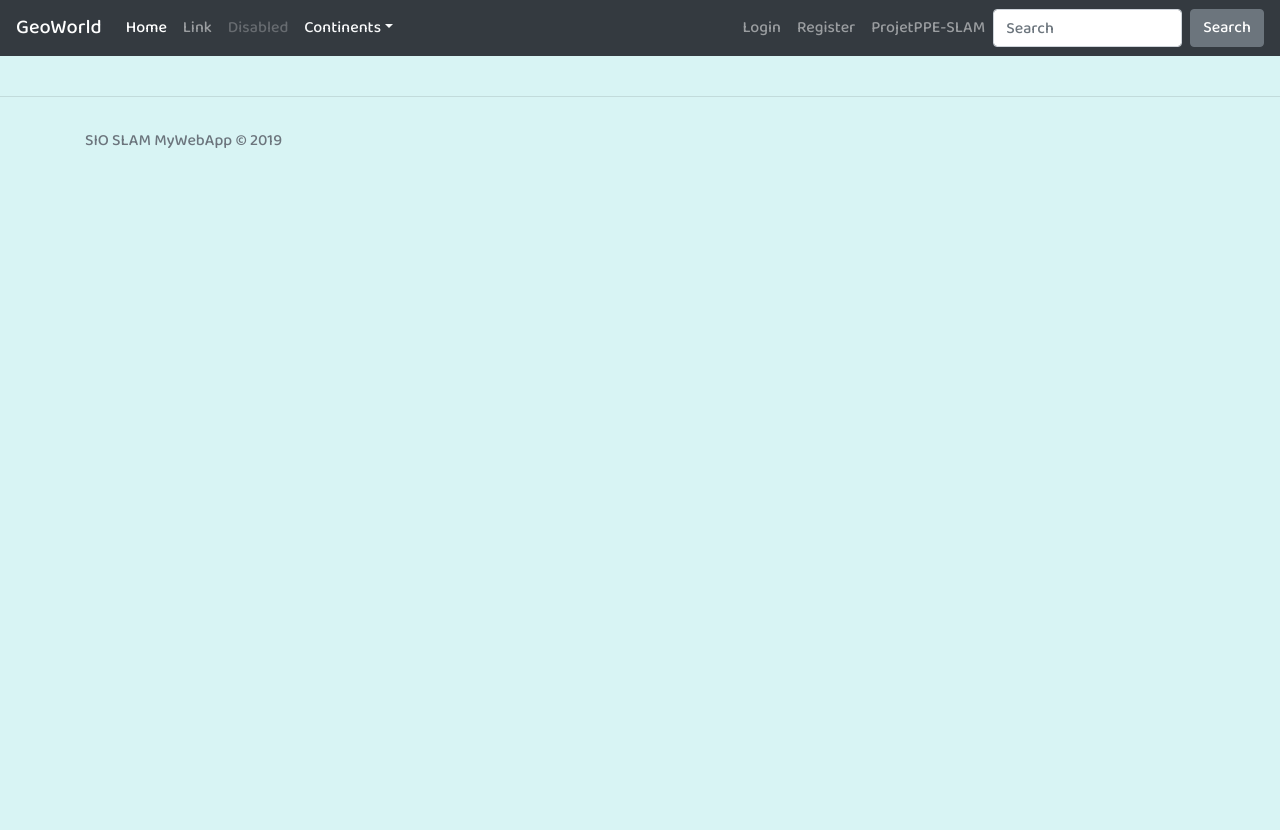
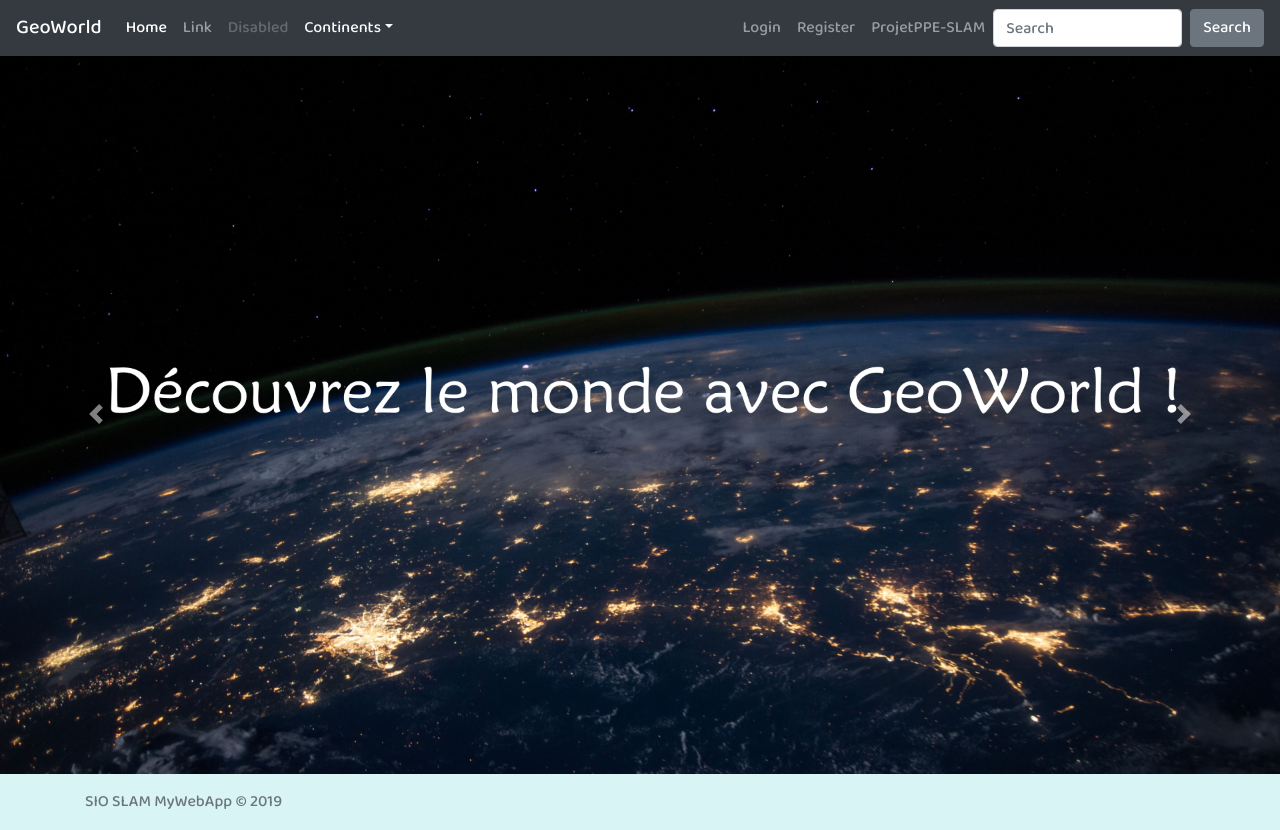
Before and after one commit to royal1er/GeoWorld, a PHP site: page / in a window 1280 px wide. Before the commit the page ends 148 px from the top, so only its background shows below. Run offline with PHP 8.4, Linux system fonts and the light colour scheme; data that the repository does not hold is empty.

Commit message:
Modif slides, connex etc

```diff
--- a/css/custom.css
+++ b/css/custom.css
@@ -4,9 +4,13 @@ body {
   padding-top: 5rem;
   background-color: rgba(205, 241, 241, 0.76);
 }
+.carousel{
+  margin-top: -2%;
+}
 a .btn{
   background: #17a2b8;
 }
+
 a .btn:hover{
   background: #bd7d52;
   border-color: #bd7d52;
--- a/footer.php
+++ b/footer.php
@@ -1,4 +1,4 @@
-<hr />
+
 <footer class="footer mt-auto py-3">
   <div class="container">
     <span class="text-muted">SIO SLAM MyWebApp &copy; 2019</span>
--- a/index.php
+++ b/index.php
@@ -1,31 +1,31 @@
 <?php  require_once 'header.php'; ?>
 <main role="main" class="flex-shrink-0">
-
-  <!-- <div class="container">
-    <h1>Découvrez les pays </h1>
+  <!-- Slides -->
+<?php if(!isset($_GET['Continent'])) {  ?>
+<div id="carouselExampleFade" class="carousel slide carousel-fade" data-ride="carousel">
+  <div class="carousel-inner">
+    <div class="carousel-item active">
+      <img src="images\w_s1.jpg" class="d-block w-100" alt="...">
     </div>
-    <p></p>
-    <section class="jumbotron text-center">
-      <div class="container">
-        <h1 class="jumbotron-heading">Tableau d'objets</h1>
-        <p>Le code ci-dessus représente une vue "debug" du premier élément d'un tableau. Ce tableau est
-          constitué d'objets PHP "standard" (stdClass).</p>
-        <p>Pour accéder à l'<b>attribut</b> d'un <b>objet</b> on utilisera le symbole <code>-></code></p>
-        <p>Ainsi, pour accéder au nom du premier pays de la liste
-          <code>$desPays</code> on fera <b><code>$desPays[0]->Name</code></b>
-        </p>
-        <p>La variable <b><code>$desPays</code></b> référence un tableau (<i>array</i>).
-          Ainsi, pour générer le code HTML (table), devriez vous coder une boucle,
-          par exemple de type <b><code>foreach</code></b> sur l'ensembles des objets de ce tableau. </p>
-        <p>Référez-vous à la structure des tables pour connaître le nom des <b><code>attributs</code></b>.
-          En effet, les objets du tableau ont pour attributs (nom et valeur)
-          le nom des colonnes de la table interrogée par un requête SQL, via l'appel à la
-          fonction <b><code>getCountriesByContinent</code></b> (du script <b><code>manager-db.php</code></b>.</p>
-        <p>Par exemple <b><code>Name</code></b> est une des colonnes de la relation (table) <b><code>Country</code></b>)</p>
-
-      </div>
-    </section>
-  </div> -->
+    <div class="carousel-item">
+      <img src="images\w_s2.jpg" class="d-block w-100" alt="...">
+    </div>
+    <div class="carousel-item">
+      <img src="images\w_s3.jpg" class="d-block w-100" alt="...">
+    </div>
+  </div>
+  <a class="carousel-control-prev" href="#carouselExampleFade" role="button" data-slide="prev">
+    <span class="carousel-control-prev-icon" aria-hidden="true"></span>
+    <span class="sr-only">Previous</span>
+  </a>
+  <a class="carousel-control-next" href="#carouselExampleFade" role="button" data-slide="next">
+    <span class="carousel-control-next-icon" aria-hidden="true"></span>
+    <span class="sr-only">Next</span>
+  </a>
+</div>
+  <?php }
+  ?>
+  <!-- Fin slides -->
   <!-- On affiche la liste des pays par continent si un continent est sélectionner -->
   <div class="container">
   <?php
```
Also changed, not shown: infos.php (+6 -3 lines), login.php (added, +25 -0 lines), images/w_s1.jpg (added), images/w_s2.jpg (added), images/w_s3.jpg (added).
